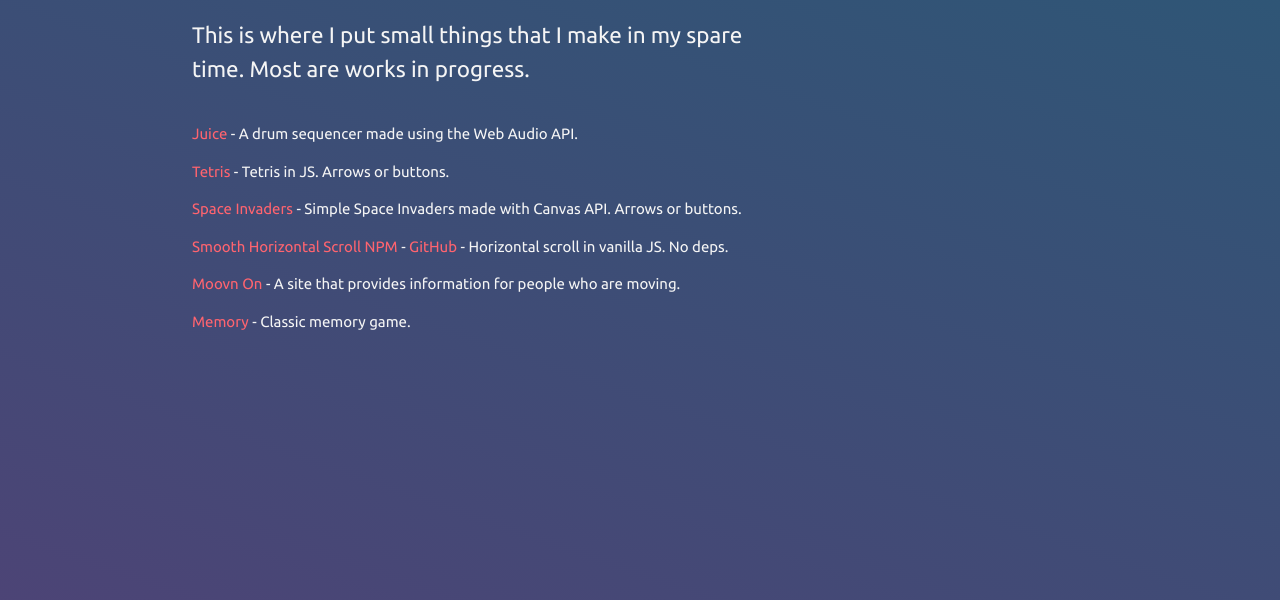
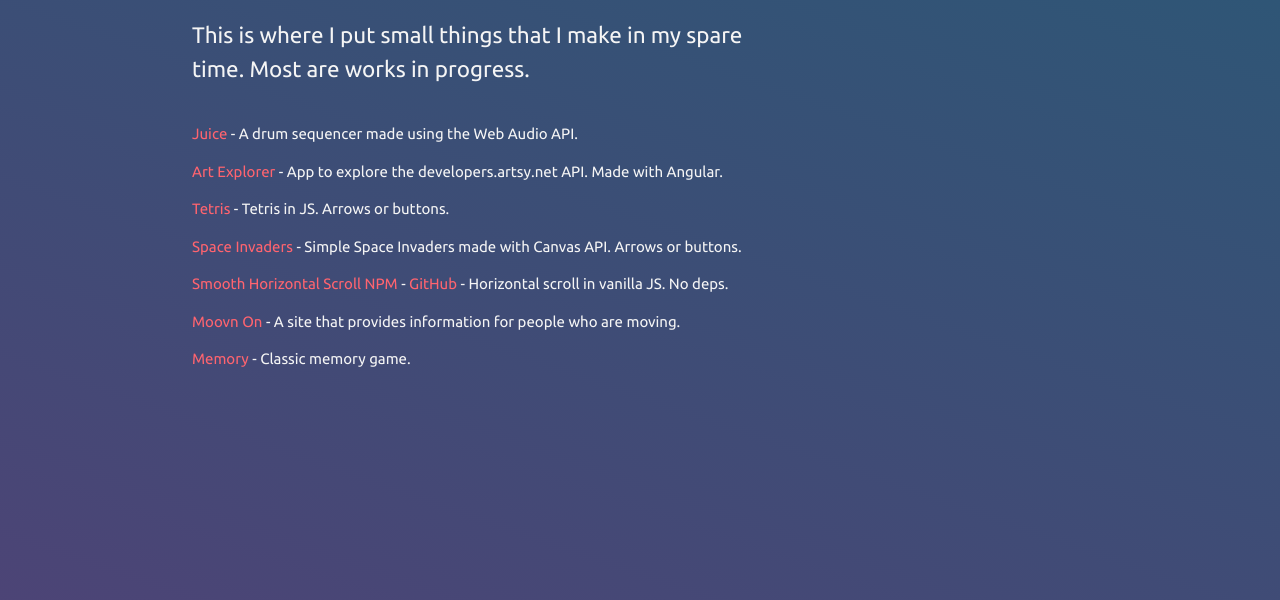
Before and after one commit to johnjoseph3/portfolio-2, a website: page dist/index.html in a window 1280 px wide. Shown: the part 137-737 px from the top of the page. Drawn offline with nearby package versions, Linux system fonts and the light colour scheme.

Commit message:
Add art-explorer.

```diff
--- a/dist/index.html
+++ b/dist/index.html
@@ -26,6 +26,7 @@
 				<div class="row">
 					<div class="col s10">
 						<p><a href="http://sequencer.johnjoseph.me">Juice</a> - A drum sequencer made using the Web Audio API.</p>
+						<p><a href="http://art-explorer.johnjoseph.me">Art Explorer</a> - App to explore the developers.artsy.net API. Made with Angular.</p>
 						<p><a href="http://tetris.johnjoseph.me">Tetris</a> - Tetris in JS. Arrows or buttons.</p>
 						<p><a href="http://space-invaders.johnjoseph.me">Space Invaders</a> - Simple Space Invaders made with Canvas API. Arrows or buttons.</p>
 						<p><a href="https://www.npmjs.com/package/smooth-horizontal-scroll">Smooth Horizontal Scroll NPM</a> -
```
